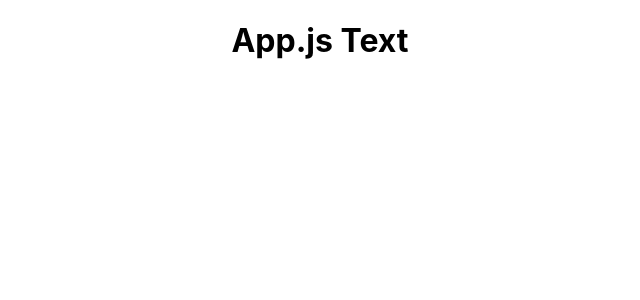
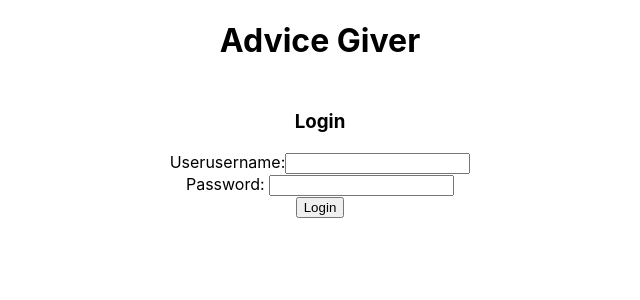
Before and after one commit to build-week-advice-giver/React-Advice-Giver, a React (Create React App) app in the folder advice-giver/: page /login in a window 1280 px wide. Shown: the top 300 px of the page, without its empty margins (320-960 px from the left). Built offline with nearby package versions, Linux system fonts and the light colour scheme.

Commit message:
Feature Freeze. Only touchups from here.

```diff
--- a/advice-giver/src/App.js
+++ b/advice-giver/src/App.js
@@ -6,6 +6,7 @@ import PrivateRoute from './components/PrivateRoute'
 import AnswerPage from './components/AnswerPage'
 import AskPage from './components/AskPage'
 import SignUp from './components/SignUp'
+import Landing from './components/Landing'
 
 
 
@@ -15,8 +16,9 @@ export default class App extends React.Component {
   render() {
     return (
       <div className="App">
-        <h1>App.js Text</h1>
-        <Route path='/login' exact path='/' render={props => (<Login {...props} />)}/>
+        <h1>Advice Giver</h1>
+        <Route path='/' exact path='/' render={props => (<Landing {...props} />)}/>
+        <Route path='/login' render={props => (<Login {...props} />)}/>
         <Route path='/signup' render={props => (<SignUp {...props} />)}/>
 
         <PrivateRoute exact path="/ask" component={AskPage}/>
--- a/advice-giver/src/components/AnswerPage.js
+++ b/advice-giver/src/components/AnswerPage.js
@@ -2,7 +2,7 @@ import React, { Component } from 'react';
 import axios from 'axios';
 
 
-export default class Create extends Component {
+export default class Answerpage extends Component {
 
     constructor(props) {
         super(props);
@@ -11,29 +11,37 @@ export default class Create extends Component {
         this.state = {messages: []};
 
     }
+    componentDidMount() {
+		this.gimme()
+    }
 
-    gimme(e) {
-        e.preventDefault();
-        axios.get('https://advice-giver.herokuapp.com/messages', {
+    gimme() {
+       axios.get('https://advice-giver.herokuapp.com/messages', {
             headers: { Authorization: localStorage.getItem('token') }})
             .then(response => {
                 this.setState({ messages: response.data });
               })
+            .catch(function (error) {
+                console.log(error);
+            })
+    }
+    // answer(){
+    //     e.preventDefault();
+    //     const = {} =this.state;
+    //     axios.post('https://advice-giver.herokuapp.com/messages'), {
 
-
-  .catch(function (error) {
-    console.log(error);
-  })}
-
+    //     }
+    // }
 
     render() {
         return (
             <div>
-                <h3>Display?</h3>
-               <button onClick={this.gimme}>Load Messages</button>
-               <p>{this.state.messages.map((item, index) => (
-  <p key={index}>{item.message}</p>
-))}</p>
+                <h3>Questions!</h3>
+                <p>{this.state.messages.map((item, index) => (
+                    <p key={index}>{item.message}
+                    <input type='text' placeholder='Type your answer here!'></input>
+                    <button>Submit</button></p>
+                ))} </p>
 
 
 
--- a/advice-giver/src/components/AskPage.js
+++ b/advice-giver/src/components/AskPage.js
@@ -0,0 +1,73 @@
+import React, { Component } from 'react';
+import axios from 'axios';
+
+
+export default class AskPage extends Component {
+
+    constructor(props) {
+        super(props);
+
+        this.state = {
+            isAnswered: false,
+            private_: false,
+            message: "",
+            type: "",
+            title: "",
+            user_id: '',
+        };
+
+    }
+    onSubmit(e) {
+        e.preventDefault();
+        const {
+            isAnswered,
+            private_,
+            message,
+            type,
+            title,
+            user_id,
+        } = this.state;
+
+        console.log(this.state)
+
+        axios.post('https://advice-giver.herokuapp.com/auth/messages',
+        {
+            isAnswered,
+            'private': private_,
+            message,
+            type,
+            title,
+            user_id,
+        }
+        )
+    }
+
+
+    render() {
+        return (
+            <div style={{marginTop: 50}}>
+              <h3>Ask a Question!</h3>
+              <form>
+                  <div>
+                      <label>Title:</label>
+                      <input type="text" name='title' onChange={this.onChangeHostName}/>
+                  </div>
+                  <div>
+                      <label>Question: </label>
+                      <input type="text" name='message' onChange={this.onChangePort}/>
+                  </div>
+
+                  <div>
+                      <label>Type: </label>
+                      <input type="text" name='type' onChange={this.onChangeAdv}/>
+                  </div>
+
+
+                  <div className="form-group">
+                      <input onClick={this.onSubmit} type="submit" value="Submit" />
+                  </div>
+              </form>
+          </div>
+        )
+    }
+}
--- /dev/null
+++ b/advice-giver/src/components/Landing.js
@@ -0,0 +1,27 @@
+import React from 'react'
+import { Link } from 'react-router-dom'
+
+
+export default class Landing extends React.Component {
+	// componentDidMount() {
+	// 	this.props.getAccount()
+	// }
+
+	// logout = (evt) => {
+	// 	evt.preventDefault()
+
+	// 	localStorage.removeItem('token')
+	// 	this.props.history.push('/login')
+	// }
+
+	render() {
+		return (
+			<div>
+				{/* <button type="button" onClick={this.logout}>Logout</button> */}
+                <Link to='/login'>Login</Link>
+                <br></br>
+                <Link to='/signup'>Sign Up</Link>
+			</div>
+		)
+	}
+}
--- a/advice-giver/src/components/Login.js
+++ b/advice-giver/src/components/Login.js
@@ -29,14 +29,22 @@ export default class Login extends Component {
         e.preventDefault();
         const { username, password, } = this.state;
         const token = localStorage.getItem('token');
+        const id = localStorage.getItem('id');
         console.log(this.state)
-        axios
-    .post('https://advice-giver.herokuapp.com/auth/login', { username, password,
-    headers: {
-        Authorization: token } })
-    .then(res => localStorage.setItem("token", res.data.token))
 
+        axios.post('https://advice-giver.herokuapp.com/auth/login',
+         {
+            username,
+            password,
+            headers: {Authorization: token, Userid: id } })
+
+            .then(res => {
+                localStorage.setItem("token", res.data.token);
+                localStorage.setItem("id", res.data.id);
+                }
+            )
     }
+
 
     render() {
         return (
--- a/advice-giver/src/components/SignUp.js
+++ b/advice-giver/src/components/SignUp.js
@@ -95,7 +95,7 @@ onChangeEmail(e) {
     render() {
       return (
           <div style={{marginTop: 50}}>
-              <h3>Login</h3>
+              <h3>Sign Up</h3>
               <form>
                   <div>
                       <label>Userusername:</label>
```
